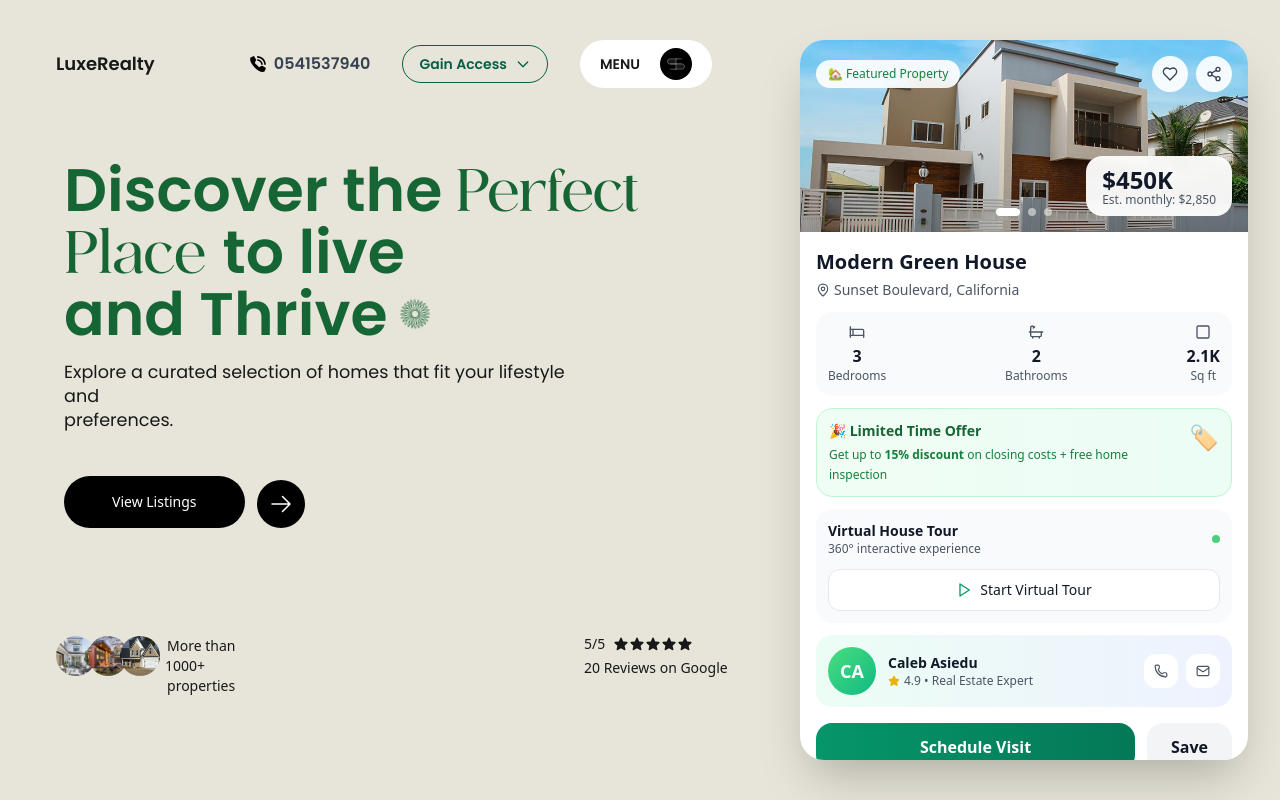
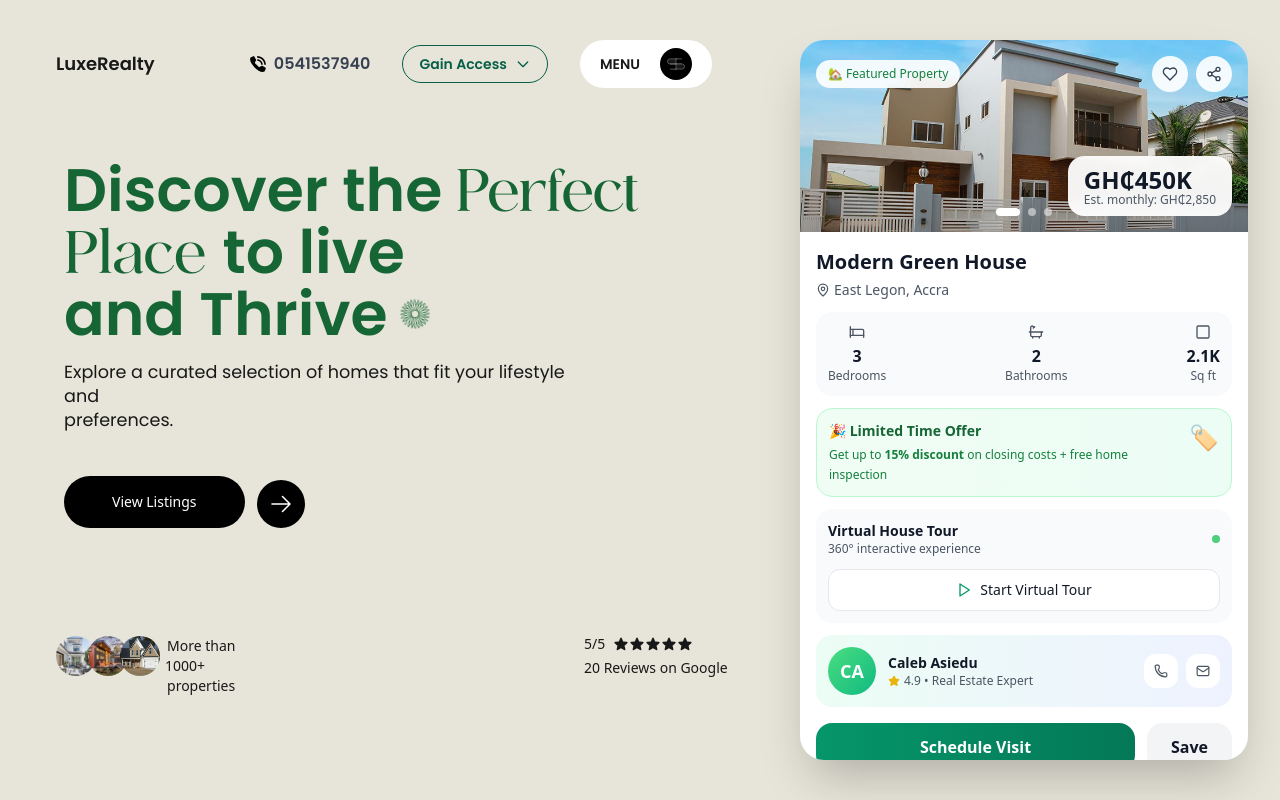
Before and after one commit to Boama17/Luxe-frontend, a Next.js app: page / in a window 1280 px wide. Shown: the top 800 px of the page. Built offline with nearby package versions, Linux system fonts and the light colour scheme.

Commit message:
fix-front

```diff
--- a/src/app/sections/side.tsx
+++ b/src/app/sections/side.tsx
@@ -13,14 +13,13 @@ export default function Side() {
     one.src,
     two.src,
     three.src,
-
   ];
 
   return (
     <div className="w-full max-w-md mx-auto bg-white rounded-3xl shadow-2xl overflow-hidden font-sans h-[90vh] flex flex-col">
       {/* Header with navigation dots */}
       <div className="relative h-48 bg-gradient-to-br from-slate-100 to-slate-200 overflow-hidden flex-shrink-0">
-      <Image
+        <Image
           src={propertyImages[currentImageIndex]}
           alt="Property"
           className="w-full h-full object-cover transition-all duration-500"
@@ -68,8 +67,8 @@ export default function Side() {
 
         {/* Price tag */}
         <div className="absolute bottom-4 right-4 bg-white/95 backdrop-blur-sm px-4 py-2 rounded-2xl">
-          <div className="text-2xl font-bold text-gray-900">$450K</div>
-          <div className="text-xs text-gray-600 -mt-1">Est. monthly: $2,850</div>
+          <div className="text-2xl font-bold text-gray-900">GH₵450K</div>
+          <div className="text-xs text-gray-600 -mt-1">Est. monthly: GH₵2,850</div>
         </div>
       </div>
 
@@ -80,7 +79,7 @@ export default function Side() {
           <h2 className="text-xl font-bold text-gray-900 mb-1">Modern Green House</h2>
           <div className="flex items-center text-gray-600 text-sm">
             <MapPin size={14} className="mr-1" />
-            <span>Sunset Boulevard, California</span>
+            <span>East Legon, Accra</span>
           </div>
         </div>
 
```
